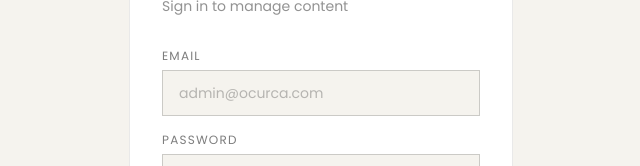
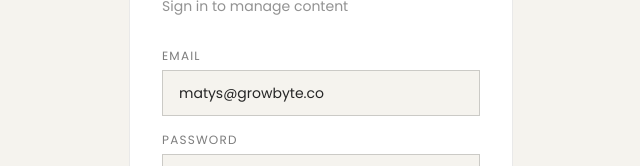
Before and after one commit to matysmorel/OcurcaV2, a Next.js app: page /admin in a window 1280 px wide. Shown: the part 339-505 px from the top of the page, without its empty margins (319-959 px from the left). Built offline with nearby package versions, Linux system fonts and the light colour scheme; a web font is replaced by a local one.

Commit message:
chore(admin): pre-fill login email
Co-Authored-By: Claude Sonnet 4.6 <noreply@anthropic.com>

```diff
--- a/app/admin/page.tsx
+++ b/app/admin/page.tsx
@@ -45,7 +45,7 @@ const emptyForm = (): FormState => ({
 // ─── LoginPage ──────────────────────────────────────────────────────────────
 
 function LoginPage({ onLogin }: { onLogin: (key: string) => void }) {
-  const [email, setEmail] = useState("")
+  const [email, setEmail] = useState("matys@growbyte.co")
   const [password, setPassword] = useState("")
   const [error, setError] = useState("")
   const [loading, setLoading] = useState(false)
```
